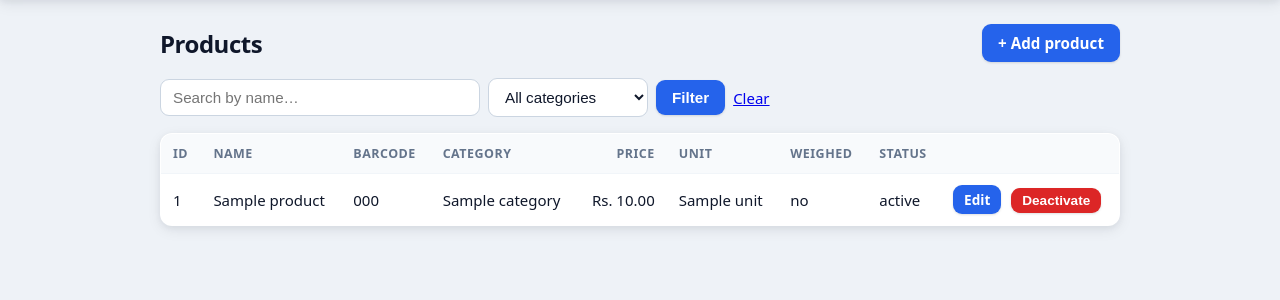
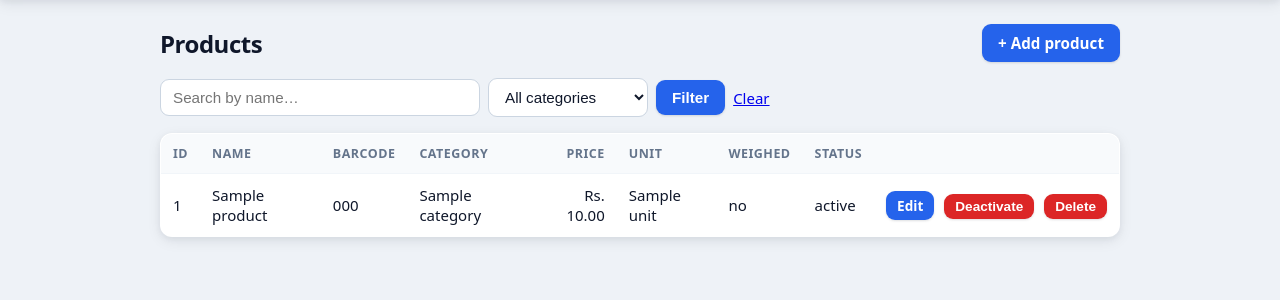
Before and after one commit to utsavkth/nepal-pos, a Flask app: template templates/admin_products.html in a window 1280 px wide. Shown: the part 58-358 px from the top of the page. Run offline with Flask 3, Linux system fonts and the light colour scheme; the template is opened without the code that fills it: most values are stand-ins (such as "Sample title", 1, 10 or a date in 2020).

Commit message:
Admin: permanently delete a product (for accidental/junk entries)
Adds a Delete button to the admin products list (with a confirm
prompt) and a /admin/products/<id>/delete route. Hard-deletes the row.
Safe because sales store a product_name snapshot, not a foreign key —
past sales/reports are unaffected. Deactivate (soft delete) stays for
real discontinued products; delete is for mistakes.

tests.py +2 (permanent delete removes the row; deleting a missing
product is a clean 404) — 97/97. CLAUDE.md doc update for this is
batched with the upcoming oil/categories decisions.

Co-Authored-By: Claude Fable 5 <noreply@anthropic.com>

```diff
--- a/app.py
+++ b/app.py
@@ -347,6 +347,17 @@ def admin_product_active(product_id):
     return redirect(url_for("admin_products", q=request.args.get("q", ""), category=request.args.get("category", "")))
 
 
+@app.route("/admin/products/<int:product_id>/delete", methods=["POST"])
+@admin_required
+def admin_product_delete(product_id):
+    product = db.get_product(product_id)
+    if not product:
+        return "Product not found.", 404
+    db.delete_product(product_id)
+    flash(f"Permanently deleted {product['name']}.")
+    return redirect(url_for("admin_products", q=request.args.get("q", ""), category=request.args.get("category", "")))
+
+
 @app.route("/admin/reports")
 @admin_required
 def admin_reports():
--- a/db.py
+++ b/db.py
@@ -334,6 +334,16 @@ def set_product_active(product_id, active):
     conn.close()
 
 
+def delete_product(product_id):
+    """Permanently remove a product (for junk/accidental entries). Safe because
+    sales store a product_name snapshot, not a foreign key — past sales are
+    unaffected. For discontinued-but-real products, prefer set_product_active."""
+    conn = get_store_db()
+    conn.execute("DELETE FROM products WHERE id = ?", (product_id,))
+    conn.commit()
+    conn.close()
+
+
 def import_product_row(barcode, name, category, price, is_weighed, unit, weighed_group=None, name_ne=None, pinned=0):
     """Import one product row. A barcode matching an existing product updates it
     (and reactivates it); otherwise a new product is inserted.
--- a/templates/admin_products.html
+++ b/templates/admin_products.html
@@ -44,6 +44,10 @@
             {{ "Deactivate" if p.active else "Reactivate" }}
           </button>
         </form>
+        <form method="post" action="{{ url_for('admin_product_delete', product_id=p.id, q=query, category=category) }}"
+              onsubmit="return confirm('Permanently delete this product? This cannot be undone. (Past sales are not affected.)');">
+          <button type="submit" class="small danger">Delete</button>
+        </form>
       </td>
     </tr>
     {% else %}
--- a/tests.py
+++ b/tests.py
@@ -224,6 +224,11 @@ def run():
     client.post(f"/admin/products/{pen['id']}/active", data={"active": "1"})
     check("reactivated product visible again",
           any(p["name"] == "Marker Pen" for p in client.get("/api/products/search?q=marker").get_json()))
+    # permanent delete (for junk/accidental entries)
+    junk = db.add_product(name="Junk Entry", price=1, category="other")
+    r = client.post(f"/admin/products/{junk['id']}/delete")
+    check("admin permanently deletes a product", r.status_code == 302 and db.get_product(junk["id"]) is None)
+    check("delete of a missing product is a clean 404", client.post(f"/admin/products/{junk['id']}/delete").status_code == 404)
 
     section("Admin — optional per-product Nepali name (name_ne)")
     # add a product with a Nepali name via the admin form
```
